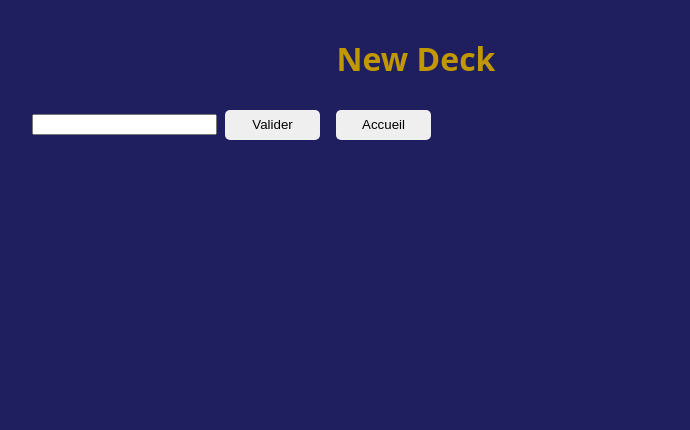
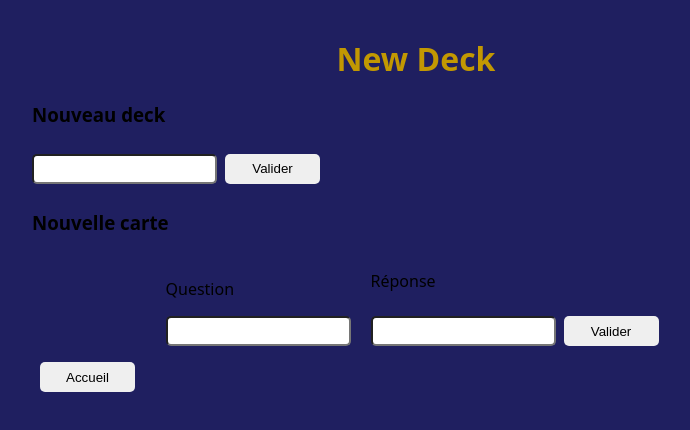
Before and after one commit to ChrisCroc/recall-flashcards, a React (Vite) app: page / in a window 1280 px wide. Both pictures are taken after a click on the button "+ Nouveau deck". Shown: the top 430 px of the page, without its empty margins (224-914 px from the left). Built offline with nearby package versions, Linux system fonts and the light colour scheme.

Commit message:
feat: manage cards in the deck editor (list, add, delete)
add_card/delete_card reducer actions + Action types; Vitest coverage for both, plus backfill tests for delete_deck/add_deck/rename_deck; DeckEditorScreen lists a deck's cards, add-card form with SM-2 defaults, and per-card delete

```diff
--- a/src/App.css
+++ b/src/App.css
@@ -49,7 +49,24 @@
 
 /* Editor */
 
+.card-display {
+  display: flex;
+  justify-content: center;
+  align-items: center;
+}
 
+.card-input {
+  display: flex;
+  justify-content: center;
+  align-items: center;
+  gap: 20px;
+}
+
+input {
+  min-width: 95px;
+  min-height: 30px;
+  border-radius: 5px;
+}
 
 /* Button generic */
 
--- a/src/components/DeckEditorScreen.tsx
+++ b/src/components/DeckEditorScreen.tsx
@@ -14,11 +14,29 @@ interface DeckEditorScreenProps {
 export function DeckEditorScreen({ deckId, decks, cards, dispatch, onExit, onOpenDeck }: DeckEditorScreenProps) {
 
   const currentDeck =  deckId === null ? null : decks.find(deck => deck.id === deckId) ?? null
+  const currentCards = currentDeck === null ? [] : cards.filter(card => currentDeck.id === card.deckId)
+  const [text, setText] = useState(currentDeck === null ? "" : currentDeck.name)
+  const [rectoText, setRectoText] = useState("")
+  const [versoText, setVersoText] = useState("")
 
-  const [text, setText] = useState(currentDeck === null ? "" : currentDeck.name)
+  const cardDisplay = currentCards.map(card => (
+    <div key={card.id} className="card-display">
+      <p>{card.front}</p>
+      <p>{card.back}</p>
+      <button className="btn suppress-btn" onClick={() => dispatch({ type: "delete_card", id: card.id })}>Supprimer</button>
+    </div>
+  ))
 
   const inputText = (e: ChangeEvent<HTMLInputElement>) => {
     setText(e.target.value)
+  }
+
+  const inputRectoText = (e: ChangeEvent<HTMLInputElement>) => {
+    setRectoText(e.target.value)
+  }
+
+  const inputVersoText = (e: ChangeEvent<HTMLInputElement>) => {
+    setVersoText(e.target.value)
   }
 
   function handleSubmit() {
@@ -32,11 +50,48 @@ export function DeckEditorScreen({ deckId, decks, cards, dispatch, onExit, onOpe
     }
   }
 
+  function handleCardSubmit() {
+    const today = new Date().toISOString()
+    if (currentDeck === null) return
+    const newCard: Card = {
+                            id: crypto.randomUUID(),
+                            deckId: currentDeck.id,
+                            front: rectoText,
+                            back: versoText,
+                            createdAt: new Date().toISOString(),
+                            easeFactor: 2.5,
+                            interval: 0,
+                            repetitions: 0,
+                            dueDate: today
+                          }
+    dispatch({ type: "add_card", card: newCard})
+    setRectoText("")
+    setVersoText("")
+  }
+
   return (
     <div className="container">
       <h1>{currentDeck === null ? "New Deck" : currentDeck.name}</h1>
-      <input type="text" value={text} onChange={inputText} />
-      <button className="btn" onClick={handleSubmit}>Valider</button>
+      {cardDisplay}
+      <div>
+        <h3>{currentDeck === null ? "Nouveau deck" : "Modifier le nom du deck"}</h3>
+        <input type="text" value={text} onChange={inputText} />
+        <button className="btn" onClick={handleSubmit}>Valider</button>
+      </div>
+      <div>
+        <h3>Nouvelle carte</h3>
+        <div className="card-input">
+          <span>
+          <p>Question</p>
+          <input type="text" value={rectoText} onChange={inputRectoText} />
+          </span>
+          <span>
+            <p>Réponse</p>
+            <input type="text" value={versoText} onChange={inputVersoText} />
+            <button className="btn" onClick={handleCardSubmit}>Valider</button>
+          </span>
+        </div>
+      </div>
       <button className="btn" onClick={onExit}>Accueil</button>
     </div>
   )
--- a/src/reducer.ts
+++ b/src/reducer.ts
@@ -22,6 +22,10 @@ export function reducer(state: AppData, action: Action): AppData {
         else
           return deck
       }) }
+    case "add_card":
+      return { ...state, cards: [...state.cards, action.card] }
+    case "delete_card":
+      return { ...state, cards: state.cards.filter(card => card.id !== action.id) }
     default:
       throw new Error("Action inconnue : " + (action as Action).type)
   }
--- a/src/types.ts
+++ b/src/types.ts
@@ -36,3 +36,5 @@ export type Action =
   | { type: "grade_card"; id: string; grade: Grade; today: Date }
   | { type: "add_deck"; deck: Deck}
   | { type: "rename_deck"; id: string; name: string}
+  | { type: "add_card"; card: Card }
+  | { type: "delete_card"; id: string }
```
Also changed, not shown: src/testHelpers.ts (+11 -1 lines), 1 other file (tests, documents, lock files or other folders).
